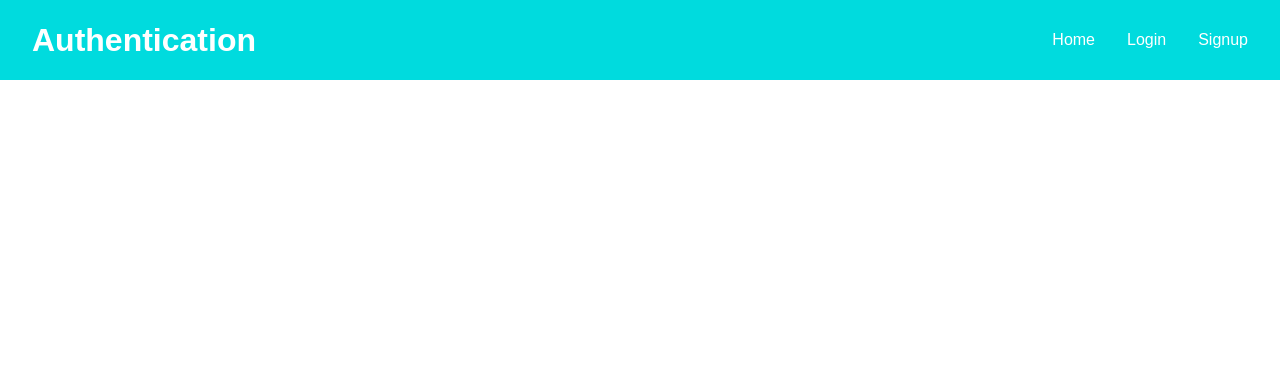
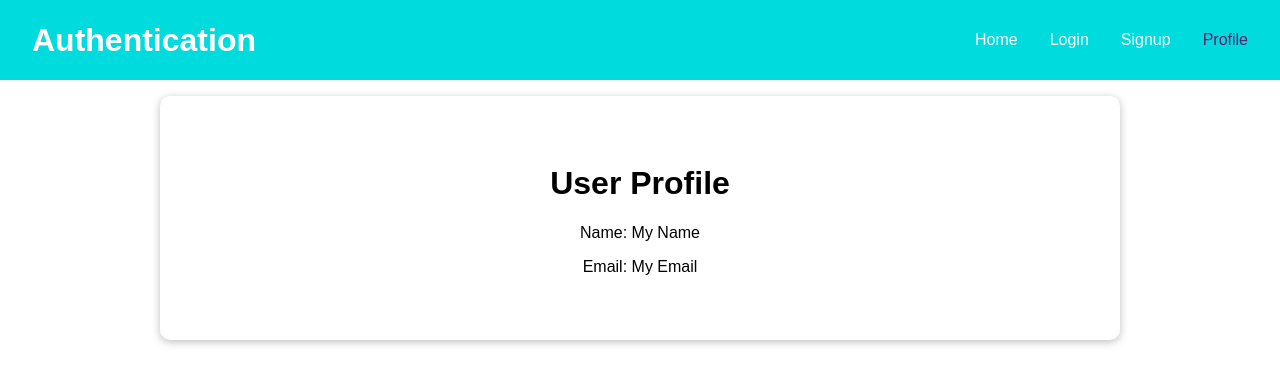
Before and after one commit to ryoasaka12345/react_auth, a React (Create React App) app: page /profile in a window 1280 px wide. Shown: the top 384 px of the page. Built offline with nearby package versions, Linux system fonts and the light colour scheme.

Commit message:
create profile page

```diff
--- a/src/App.js
+++ b/src/App.js
@@ -5,6 +5,7 @@ import Layout from './components/Layout/Layout';
 import IndexPage from './pages/IndexPage';
 import LoginPage from './pages/LoginPage';
 import SignupPage from './pages/SignupPage';
+import ProfilePage from './pages/ProfilePage';
 
 import AuthContext from './store/AuthContext';
 
@@ -25,6 +26,9 @@ function App() {
           {authCtx.isLoggedIn && <Redirect to ="/" />}
           {!authCtx.isLoggedIn && <LoginPage/>}
         </Route>
+        <Route path="/profile">
+          <ProfilePage />
+        </Route>
       </Switch>
     </Layout>
   );
--- a/src/components/Layout/Navigation.js
+++ b/src/components/Layout/Navigation.js
@@ -29,6 +29,11 @@ const Navigation = () => {
             <button onClick={authCtx.logout}>Logout</button>
           </li>
         }
+        <li>
+          <NavLink activeClassName={classes.active} to="/profile">
+            Profile
+          </NavLink>
+        </li>
       </ul>
     </nav>
   );
--- /dev/null
+++ b/src/components/Users/Profile.js
@@ -0,0 +1,18 @@
+import React, { useState, useEffect } from "react";
+
+import Card from "../UI/Card/Card";
+import classes from "./Profile.module.css";
+
+const Profile = () => {
+    return (
+        <Card className={classes.profile}>
+            <h1>User Profile</h1>
+            <div>
+                <p>Name: My Name</p>
+                <p>Email: My Email</p>
+            </div>
+        </Card>
+    );
+};
+
+export default Profile;
--- /dev/null
+++ b/src/components/Users/Profile.module.css
@@ -0,0 +1,7 @@
+.profile{
+    width: 90%;
+    max-width: 60rem;
+    padding: 3rem;
+    margin: 2rem auto;
+    text-align: center;
+}
--- /dev/null
+++ b/src/pages/ProfilePage.js
@@ -0,0 +1,7 @@
+import Profile from "../components/Users/Profile";
+
+function ProfilePage() {
+    return <Profile />
+}
+
+export default ProfilePage;
```
